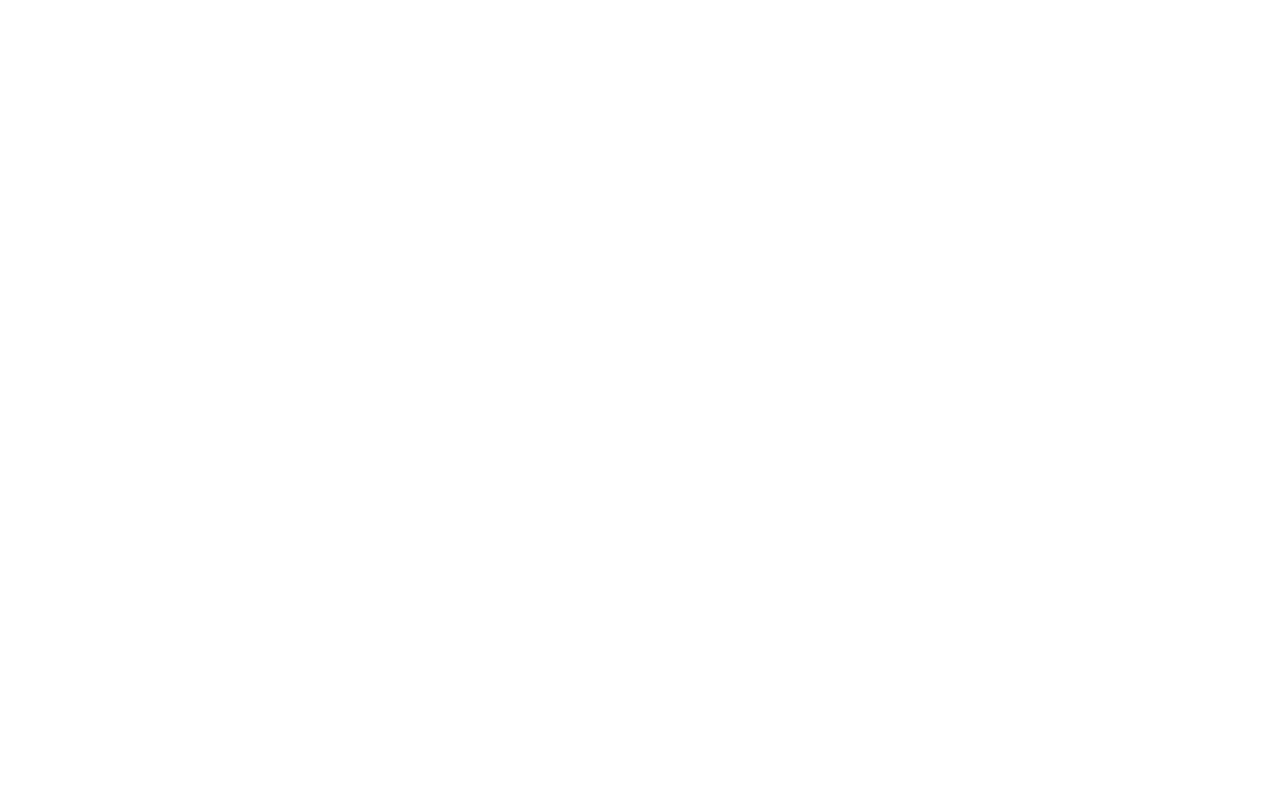
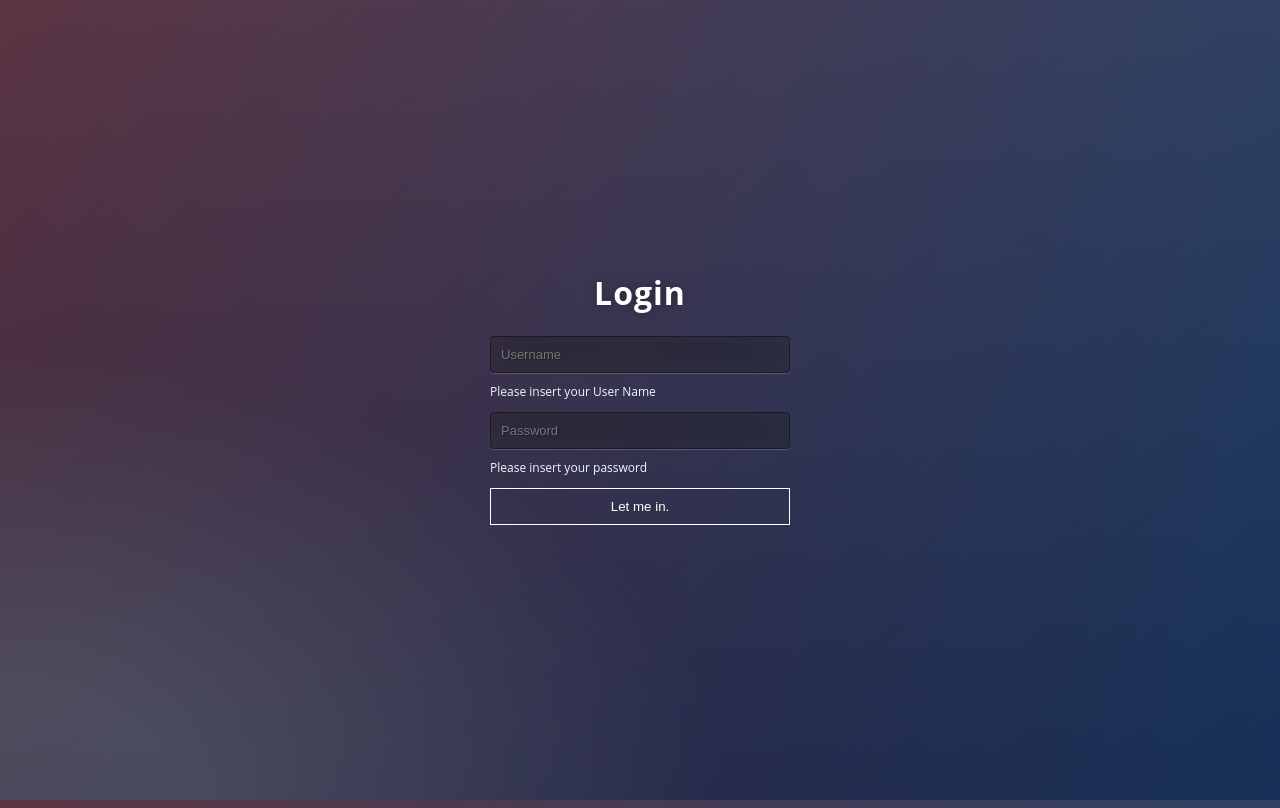
Before and after one commit to vvelazquezc/-PHP-Server-environment, a PHP site: page /validation.php in a window 1280 px wide. Before the commit the page is empty. Run offline with PHP 8.4, Linux system fonts and the light colour scheme; data that the repository does not hold is empty.

Commit message:
validation

```diff
--- a/assets/css/main.css
+++ b/assets/css/main.css
@@ -0,0 +1,65 @@
+* { -webkit-box-sizing:border-box; -moz-box-sizing:border-box; -ms-box-sizing:border-box; -o-box-sizing:border-box; box-sizing:border-box; }
+
+html {
+    width: 100%;
+    height:100%;
+    overflow: hidden;
+}
+body {
+	width: 100%;
+	height:100%;
+	font-family: 'Open Sans', sans-serif;
+	background: #092756;
+	background: -moz-radial-gradient(0% 100%, ellipse cover, rgba(104,128,138,.4) 10%,rgba(138,114,76,0) 40%),-moz-linear-gradient(top,  rgba(57,173,219,.25) 0%, rgba(42,60,87,.4) 100%), -moz-linear-gradient(-45deg,  #670d10 0%, #092756 100%);
+	background: -webkit-radial-gradient(0% 100%, ellipse cover, rgba(104,128,138,.4) 10%,rgba(138,114,76,0) 40%), -webkit-linear-gradient(top,  rgba(57,173,219,.25) 0%,rgba(42,60,87,.4) 100%), -webkit-linear-gradient(-45deg,  #670d10 0%,#092756 100%);
+	background: -o-radial-gradient(0% 100%, ellipse cover, rgba(104,128,138,.4) 10%,rgba(138,114,76,0) 40%), -o-linear-gradient(top,  rgba(57,173,219,.25) 0%,rgba(42,60,87,.4) 100%), -o-linear-gradient(-45deg,  #670d10 0%,#092756 100%);
+	background: -ms-radial-gradient(0% 100%, ellipse cover, rgba(104,128,138,.4) 10%,rgba(138,114,76,0) 40%), -ms-linear-gradient(top,  rgba(57,173,219,.25) 0%,rgba(42,60,87,.4) 100%), -ms-linear-gradient(-45deg,  #670d10 0%,#092756 100%);
+	background: -webkit-radial-gradient(0% 100%, ellipse cover, rgba(104,128,138,.4) 10%,rgba(138,114,76,0) 40%), linear-gradient(to bottom,  rgba(57,173,219,.25) 0%,rgba(42,60,87,.4) 100%), linear-gradient(135deg,  #670d10 0%,#092756 100%);
+	filter: progid:DXImageTransform.Microsoft.gradient( startColorstr='#3E1D6D', endColorstr='#092756',GradientType=1 );
+}
+.login {
+	position: absolute;
+	top: 50%;
+	left: 50%;
+	margin: -150px 0 0 -150px;
+	width:300px;
+	height:300px;
+}
+.login h1 { color: #fff; text-shadow: 0 0 10px rgba(0,0,0,0.3); letter-spacing:1px; text-align:center; }
+.text_val {
+    color: aliceblue;
+    font-size: 12px;
+    margin-top: 0;
+}
+input {
+	width: 100%;
+	margin-bottom: 10px;
+	background: rgba(0,0,0,0.3);
+	border: none;
+	outline: none;
+	padding: 10px;
+	font-size: 13px;
+	color: #fff;
+	text-shadow: 1px 1px 1px rgba(0,0,0,0.3);
+	border: 1px solid rgba(0,0,0,0.3);
+	border-radius: 4px;
+	box-shadow: inset 0 -5px 45px rgba(100,100,100,0.2), 0 1px 1px rgba(255,255,255,0.2);
+	-webkit-transition: box-shadow .5s ease;
+	-moz-transition: box-shadow .5s ease;
+	-o-transition: box-shadow .5s ease;
+	-ms-transition: box-shadow .5s ease;
+	transition: box-shadow .5s ease;
+}
+input:focus {
+    box-shadow: inset 0 -5px 45px rgba(100,100,100,0.4), 0 1px 1px rgba(255,255,255,0.2);
+}
+.btn {
+    cursor: pointer;
+    width: 100%;
+	padding: 10px;
+    text-align: center;
+    margin: 0 auto;
+    color: #fff;
+    background-color: transparent;
+    border: 1px solid #fff;
+  }
--- a/index.php
+++ b/index.php
@@ -10,9 +10,17 @@
     <link rel="stylesheet" href="assets/css/main.css">
 </head>
 <body>
-    <form action="POST">
-        <input type="text" name="username" id="username" Placeholder="Insert yoour name">
-        <input type="password" name="password" id="password" Placeholder="Insert yoour password">
+<div class="login">
+	<h1>Login</h1>
+    <form action="validation.php" method="post">
+        <input type="text" name="username" value="<?php echo htmlspecialchars($username)?>" placeholder="Username"/>
+            <?php if (isset($name_error)) {
+                echo $name_error; } ?>
+        <input type="password" name="password" placeholder="Password"/>
+            <?php if (isset($password_error)) {
+                    echo $password_error; } ?>
+        <button type="submit" class="btn">Let me in.</button>
     </form>
+</div>
 </body>
 </html>
--- a/validation.php
+++ b/validation.php
@@ -0,0 +1,26 @@
+<?php
+
+ $userName = $_POST['username'];
+ $password = $_POST['password'];
+
+ $userName = filter_input(INPUT_POST, 'username');
+ $password = filter_input(INPUT_POST, 'password');
+
+
+ if (empty($userName)) {
+     $name_error = "<p class='text_val'>Please insert your User Name</p>";
+ } elseif (strlen($userName) < 3) {
+    $name_error = "<p class='text_val'>Your username needs to have a minimum of a 6 letters</p>";
+ }
+
+ if (empty($password)) {
+    $password_error = "<p class='text_val'>Please insert your password</p>";
+} elseif (strlen($password) < 6) {
+    $password_error = "<p class='text_val'>Your password needs to have a minimum of a 6 letters</p>";
+ }
+
+ if (empty($name_error) && empty($password_error))  {
+    include('panel.php');
+ } else {
+     include('index.php');
+ }
```
